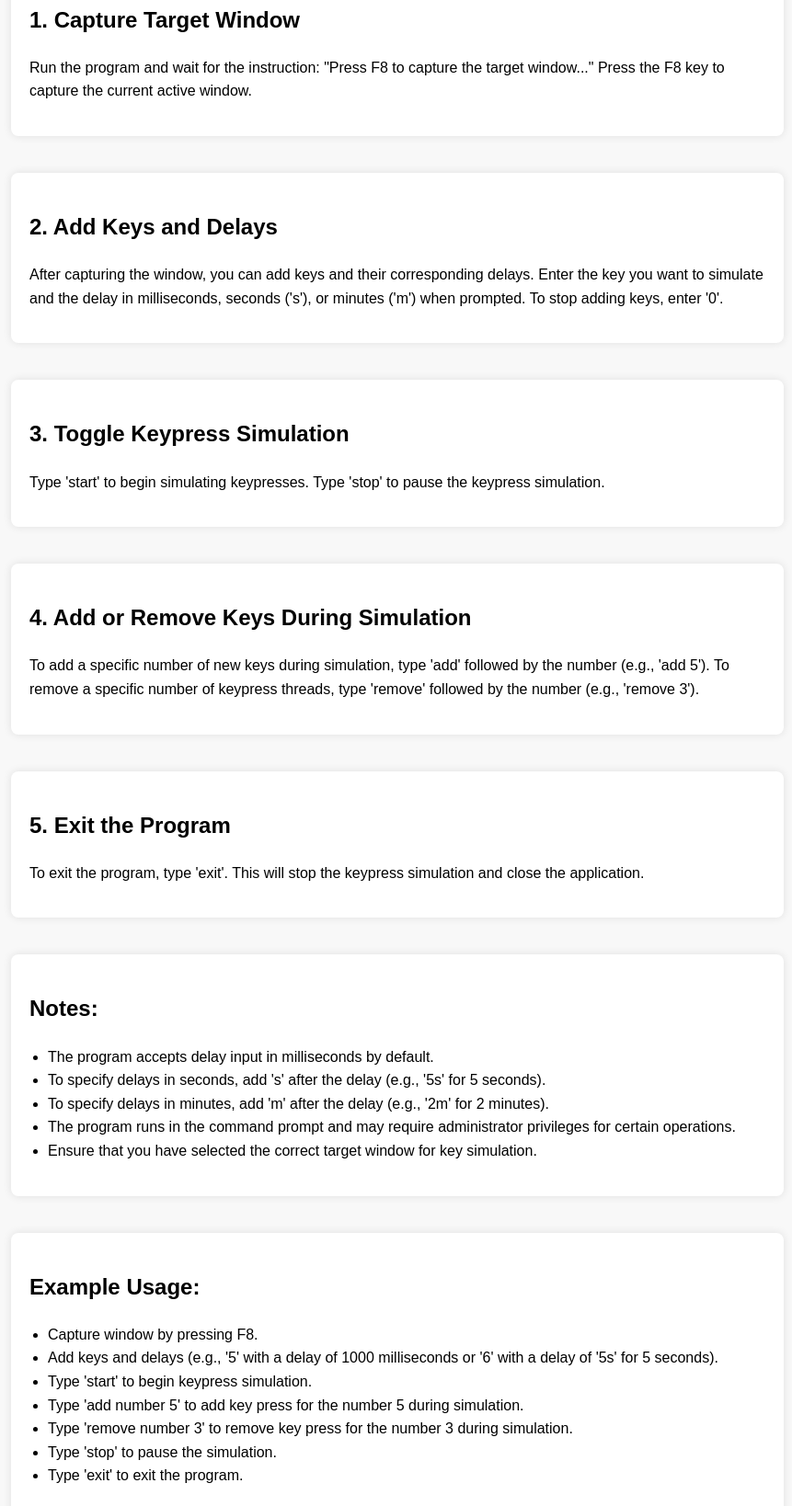
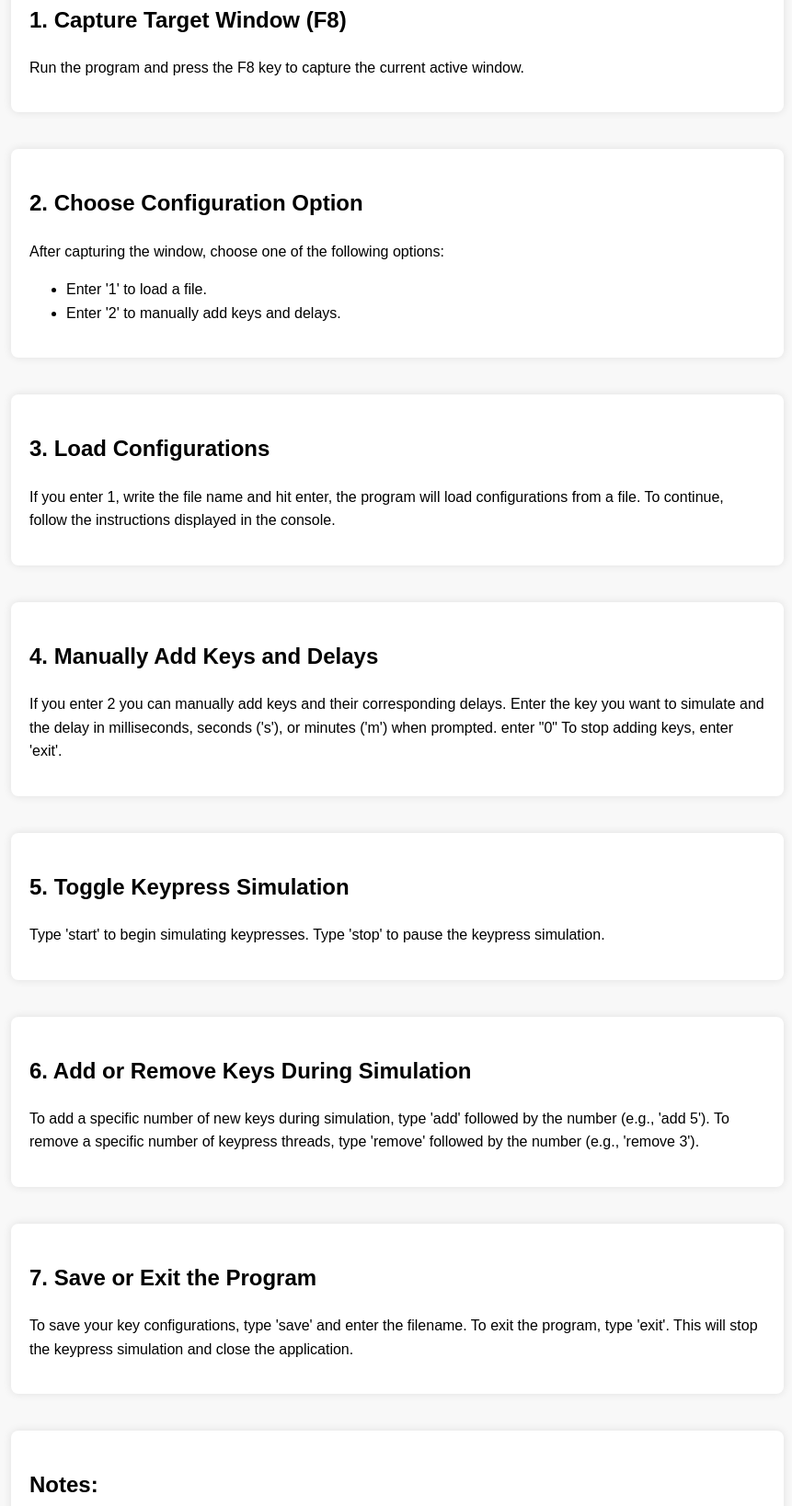
Before and after one commit to ahmedmostafa8/kalonline-keypresser, a plain HTML site: page index.html in a window 1280 px wide. Shown: the part 256-1894 px from the top of the page at 92% size, without its empty margins (208-1069 px from the left). Drawn offline with Linux system fonts and the light colour scheme.

Commit message:
Update index.html

```diff
--- a/index.html
+++ b/index.html
@@ -1,64 +1,83 @@
 <!DOCTYPE html>
 <html lang="en">
+
 <head>
-    <meta charset="UTF-8" />
-    <meta name="viewport" content="width=device-width, initial-scale=1.0" />
-    <link rel="stylesheet" href="style.css" />
+    <meta charset="UTF-8">
+    <meta name="viewport" content="width=device-width, initial-scale=1.0">
     <title>Kartsh Keypresser 2024</title>
+    <link rel="stylesheet" href="style.css"> <!-- Include your CSS file here -->
 </head>
+
 <body>
     <header>
-      <h1>Kartsh Keypresser 2024</h1>
+        <h1>Kartsh Keypresser 2024 User Manual</h1>
         <h1>
-        <a href="https://www.facebook.com/elkartsh/" target="_blank"
-          >My Facebook</a
-        >
+            <a href="https://www.facebook.com/elkartsh/" target="_blank">My Facebook</a>
         </h1>
     </header>
 
     <div class="sections-container">
         <section class="section">
-        <h2>1. Capture Target Window</h2>
+            <h2>1. Capture Target Window (F8)</h2>
             <p>
-          Run the program and wait for the instruction: "Press F8 to capture the
-          target window..." Press the F8 key to capture the current active
-          window.
+                Run the program and press the F8 key to capture the current active window.
             </p>
         </section>
 
         <section class="section">
-        <h2>2. Add Keys and Delays</h2>
+            <h2>2. Choose Configuration Option</h2>
             <p>
-          After capturing the window, you can add keys and their corresponding
-          delays. Enter the key you want to simulate and the delay in
-          milliseconds, seconds ('s'), or minutes ('m') when prompted. To stop
-          adding keys, enter '0'.
+                After capturing the window, choose one of the following options:
+            </p>
+            <ul>
+                <li>
+                  Enter '1' to load a file.
+                </li>
+                <li>
+                    Enter '2' to manually add keys and delays.
+                </li>
+            </ul>
+        </section>
+
+        <section class="section">
+            <h2>3. Load Configurations</h2>
+            <p>
+                If you enter 1, write the file name and hit enter, the program will load configurations from a file.
+                To continue, follow the instructions displayed in the console.
             </p>
         </section>
 
         <section class="section">
-        <h2>3. Toggle Keypress Simulation</h2>
+            <h2>4. Manually Add Keys and Delays</h2>
             <p>
-          Type 'start' to begin simulating keypresses. Type 'stop' to pause the
-          keypress simulation.
+                If you enter 2 you can manually add keys and their corresponding delays.
+                Enter the key you want to simulate and the delay in milliseconds, seconds ('s'), or minutes ('m') when prompted.
+                enter "0" To stop adding keys, enter 'exit'.
             </p>
         </section>
 
         <section class="section">
-        <h2>4. Add or Remove Keys During Simulation</h2>
+            <h2>5. Toggle Keypress Simulation</h2>
             <p>
-          To add a specific number of new keys during simulation, type 'add'
-          followed by the number (e.g., 'add 5'). To remove a specific number of
-          keypress threads, type 'remove' followed by the number (e.g., 'remove
-          3').
+                Type 'start' to begin simulating keypresses.
+                Type 'stop' to pause the keypress simulation.
             </p>
         </section>
 
         <section class="section">
-        <h2>5. Exit the Program</h2>
+            <h2>6. Add or Remove Keys During Simulation</h2>
             <p>
-          To exit the program, type 'exit'. This will stop the keypress
-          simulation and close the application.
+                To add a specific number of new keys during simulation, type 'add' followed by the number (e.g., 'add 5').
+                To remove a specific number of keypress threads, type 'remove' followed by the number (e.g., 'remove 3').
+            </p>
+        </section>
+
+        <section class="section">
+            <h2>7. Save or Exit the Program</h2>
+            <p>
+                To save your key configurations, type 'save' and enter the filename.
+                To exit the program, type 'exit'.
+                This will stop the keypress simulation and close the application.
             </p>
         </section>
 
@@ -66,35 +85,25 @@
             <h2>Notes:</h2>
             <ul>
                 <li>The program accepts delay input in milliseconds by default.</li>
-          <li>
-            To specify delays in seconds, add 's' after the delay (e.g., '5s'
-            for 5 seconds).
-          </li>
-          <li>
-            To specify delays in minutes, add 'm' after the delay (e.g., '2m'
-            for 2 minutes).
-          </li>
-          <li>
-            The program runs in the command prompt and may require administrator
-            privileges for certain operations.
-          </li>
-          <li>
-            Ensure that you have selected the correct target window for key
-            simulation.
-          </li>
+                <li>To specify delays in seconds, add 's' after the delay (e.g., '5s' for 5 seconds).</li>
+                <li>To specify delays in minutes, add 'm' after the delay (e.g., '2m' for 2 minutes).</li>
+                <li>The program runs in the command prompt and may require administrator privileges for certain operations.</li>
+                <li>Ensure that you have selected the correct target window for key simulation.</li>
             </ul>
         </section>
 
         <section class="example-usage-section">
             <h2>Example Usage:</h2>
             <ul>
-            <li>Capture window by pressing F8.</li>
-            <li>Add keys and delays (e.g., '5' with a delay of 1000 milliseconds or '6' with a delay of '5s' for 5 seconds).</li>
+                <li>Press F8 to capture the window.</li>
+                <li>Choose 1 to load configurations or 2 to manually add keys (enter '0') to stop adding keys.</li>
+                <li>If loading configurations, follow console instructions.</li>
+                <li>If adding keys manually, follow the prompts to add keys and set delays.</li>
                 <li>Type 'start' to begin keypress simulation.</li>
-            <li>Type 'add number 5' to add key press for the number 5 during simulation.</li>
-            <li>Type 'remove number 3' to remove key press for the number 3 during simulation.</li>
+                <li>Type 'add 5' to add key press for the number 5 during simulation.</li>
+                <li>Type 'remove 3' to remove key press for the number 3 during simulation.</li>
                 <li>Type 'stop' to pause the simulation.</li>
-            <li>Type 'exit' to exit the program.</li>
+                <li>Type 'save' to save configurations or 'exit' to exit the program.</li>
             </ul>
         </section>
 
@@ -102,17 +111,35 @@
           <h2>Download Kartsh Keypresser 2024</h2>
           <p>Get the latest version of Kartsh Keypresser 2024</p>
           <a
-          href="https://mega.nz/file/494hBLxZ#c7GjWCf2Ns2WmNt_l4CiWlevK7B_DN_5QkC-hiyeF_4"
+            href="https://mega.nz/file/5koFyIrZ#Ifr6-LSYgeyuhdP2yhVtp3A3Qy3ATzS1wBrNK0IO3x8"
             target="_blank"
             class="download-button"
             download
             >Download Now</a
           >
+          <p>Downloads: <span id="downloadCount">0</span></p>
         </section>
     </div>
 
     <footer>
         <p>Ahmed Mostafa &copy; 2024. All rights reserved.</p>
     </footer>
+
+    <script>
+        // Function to increment and display the download count
+        function updateDownloadCount() {
+            let downloadCount = localStorage.getItem('downloadCount') || 0;
+            downloadCount = parseInt(downloadCount, 10) + 1;
+            localStorage.setItem('downloadCount', downloadCount);
+            document.getElementById('downloadCount').textContent = downloadCount;
+        }
+
+        // Attach the function to the download button click event
+        document.querySelector('.download-button').addEventListener('click', updateDownloadCount);
+
+        // Initial display of the download count
+        document.getElementById('downloadCount').textContent = localStorage.getItem('downloadCount') || 0;
+    </script>
 </body>
+
 </html>
```
Lines whose indentation alone changed are shown as unchanged.
